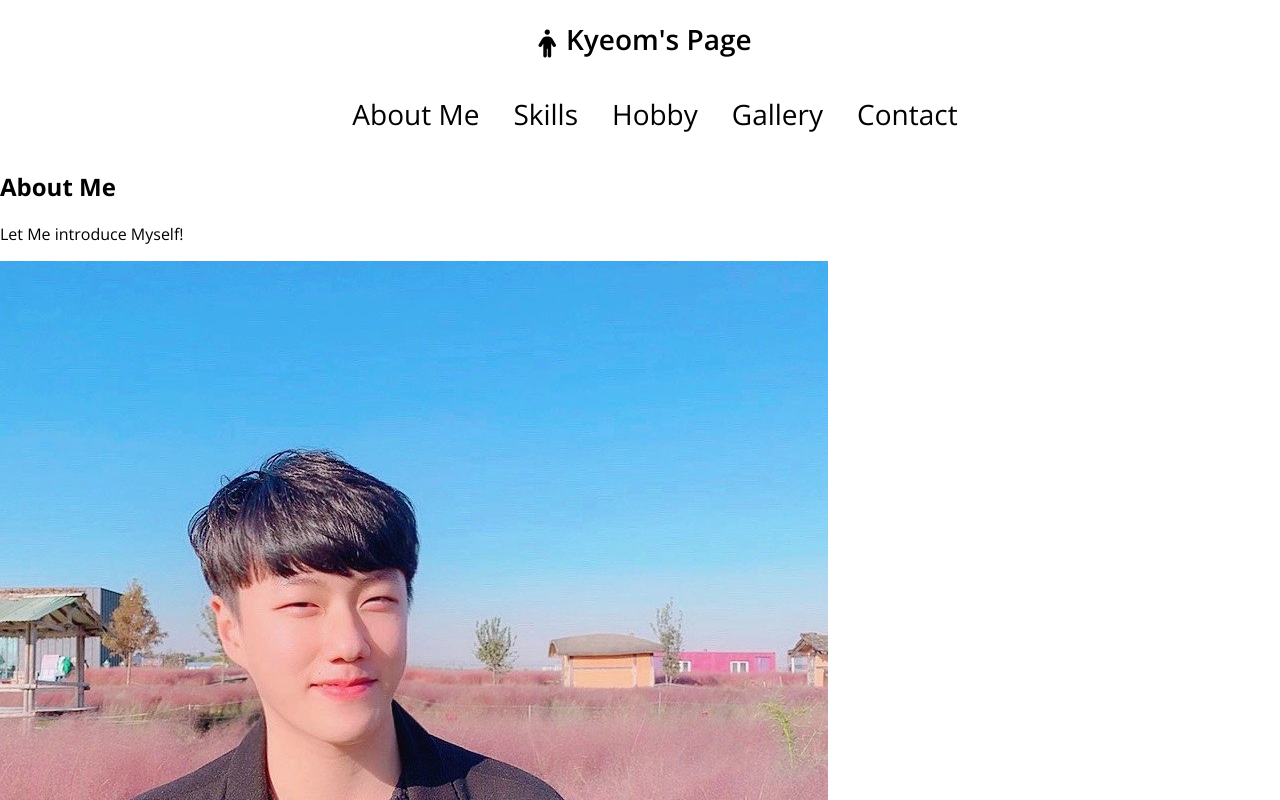
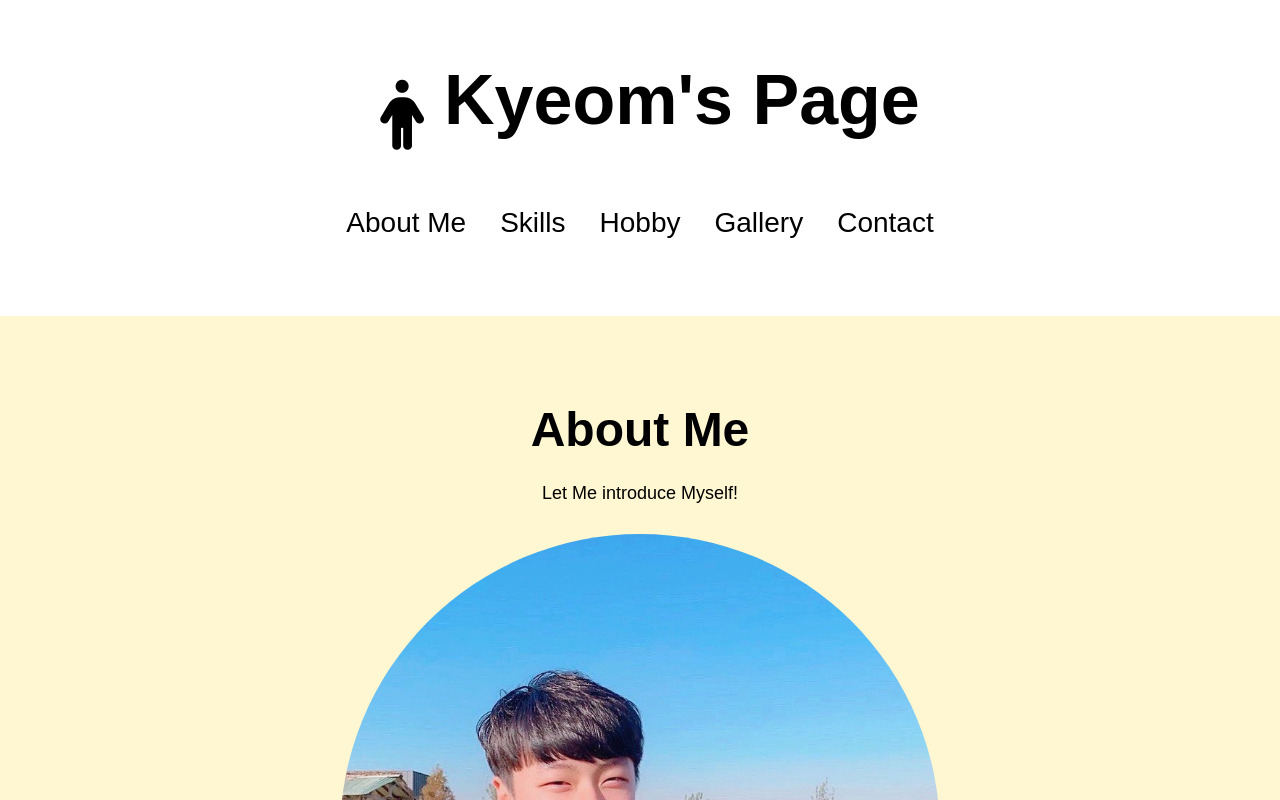
Before and after one commit to Kyeom1997/wecode_week_1, a plain HTML site: page index.html in a window 1280 px wide. Shown: the top 800 px of the page. Drawn offline with nearby package versions, Linux system fonts and the light colour scheme; a web font is replaced by a local one.

Commit message:
About_Me_1

```diff
--- a/index.html
+++ b/index.html
@@ -5,7 +5,9 @@
     <meta http-equiv="X-UA-Compatible" content="IE=edge">
     <meta name="viewport" content="width=device-width, initial-scale=1.0">
     <script src="https://kit.fontawesome.com/7a3a0b9aa8.js" crossorigin="anonymous"></script>
-    <link href="https://fonts.googleapis.com/css2?family=Open+Sans:wght@400;600;700&display=swap" rel="stylesheet">
+    <link rel="preconnect" href="https://fonts.googleapis.com">
+    <link rel="preconnect" href="https://fonts.gstatic.com" crossorigin>
+    <link href="https://fonts.googleapis.com/css2?family=Gowun+Batang&display=swap" rel="stylesheet">
     <link rel="stylesheet" href="style.css"/>
     <title>Kyeom's Page</title>
 </head>
@@ -25,7 +27,6 @@
             </ul>
         </nav>
     </header>
-
     <section id="me" class="section">
         <h1> About Me </h1>
         <p> Let Me introduce Myself!</p>
--- a/style.css
+++ b/style.css
@@ -37,26 +37,56 @@
 
 body {
   margin: 0;
-  font-family: "Open Sans", sans-serif;
+  font-family: "Gowun Batang", sans-serif;
   cursor: default;
 }
 
-a:link {
-  color: black;
+a {
   text-decoration: none;
-}
-a:visited {
-  color: black;
-  text-decoration: none;
-}
-a:hover {
-  color: black;
-  text-decoration: none;
+  color: var(--color-black);
 }
 
+ul {
+  list-style: none;
+  padding-left: 0;
+}
+
+/* Typography */
+
+h1 {
+  font-size: var(--font-large);
+  font-weight: var(--weight-bold);
+  color: var(--color-black);
+  margin: 16px 0px;
+}
+
+h2 {
+  font-size: var(--font-medium);
+  font-weight: var(--weight-semi-bold);
+  color: var(--color-black);
+  margin: 8px 0;
+}
+
+h3 {
+  font-size: var(--font-regular);
+  font-weight: var(--weight-regular);
+  color: var(--color-black);
+  margin: 8px 0;
+}
+
+p {
+  font-size: var(--font-regular);
+  font-weight: var(--weight-regular);
+  color: var(--color-black);
+
+  margin: 4px 0;
+}
+
+/* Header */
+
 header {
-  height: 100%;
-  width: 100%;
+  padding: 40px;
+  padding-top: 40px;
 }
 
 .page_logo {
@@ -64,21 +94,18 @@ header {
   font-size: var(--font-medium);
   font-weight: var(--weight-semi-bold);
   justify-content: center;
+  font-size: 70px;
   margin-top: 20px;
 }
 
 .page_logo i {
-  margin-left: 10px;
-  margin-right: 10px;
-  margin-top: 10px;
+  margin: 20px;
 }
 
 .navbar_menu {
   display: flex;
   justify-content: center;
   font-size: var(--font-medium);
-  list-style: none;
-  margin-right: 10px;
 }
 
 .navbar_menu_item {
@@ -88,3 +115,37 @@ header {
   border: 1px solid transparent;
   border-radius: var(--size-border-radius);
 }
+
+.navbar_menu_item:hover {
+  transition: 0.7s;
+  border: 1px solid var(--color-white);
+  background-color: var(--color-black);
+  color: var(--color-white);
+  border-radius: var(--size-border-radius);
+}
+
+/* Me */
+
+#me {
+  background-color: var(--color-yellow);
+  padding: 70px;
+}
+
+#me h1 {
+  display: flex;
+  justify-content: center;
+}
+
+#me p {
+  padding-top: 10px;
+  display: flex;
+  justify-content: center;
+}
+
+#me img {
+  display: block;
+  margin: 30px auto;
+  width: 600px;
+  height: 600px;
+  border-radius: 100% 100% 100% 100%;
+}
```
